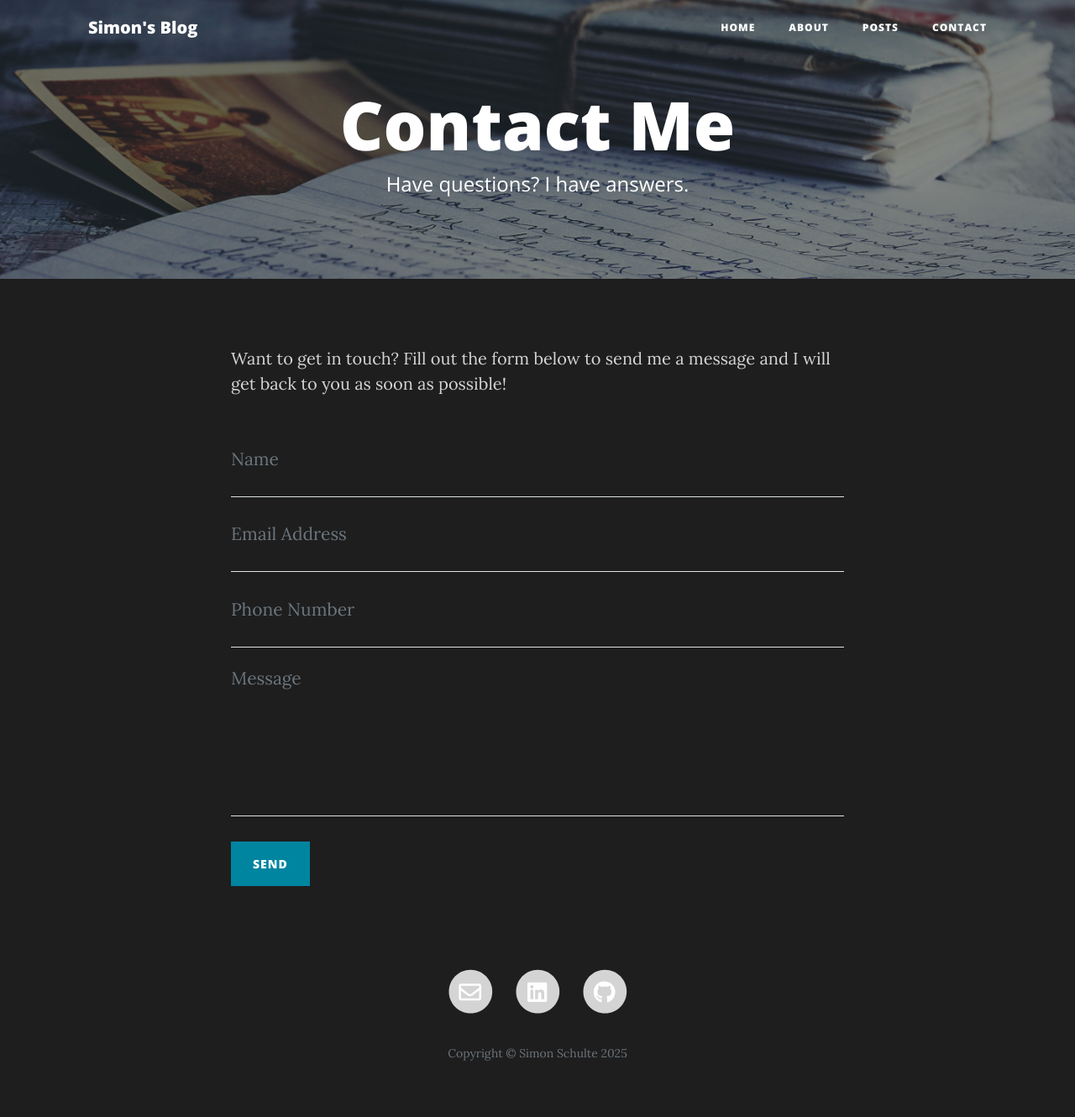
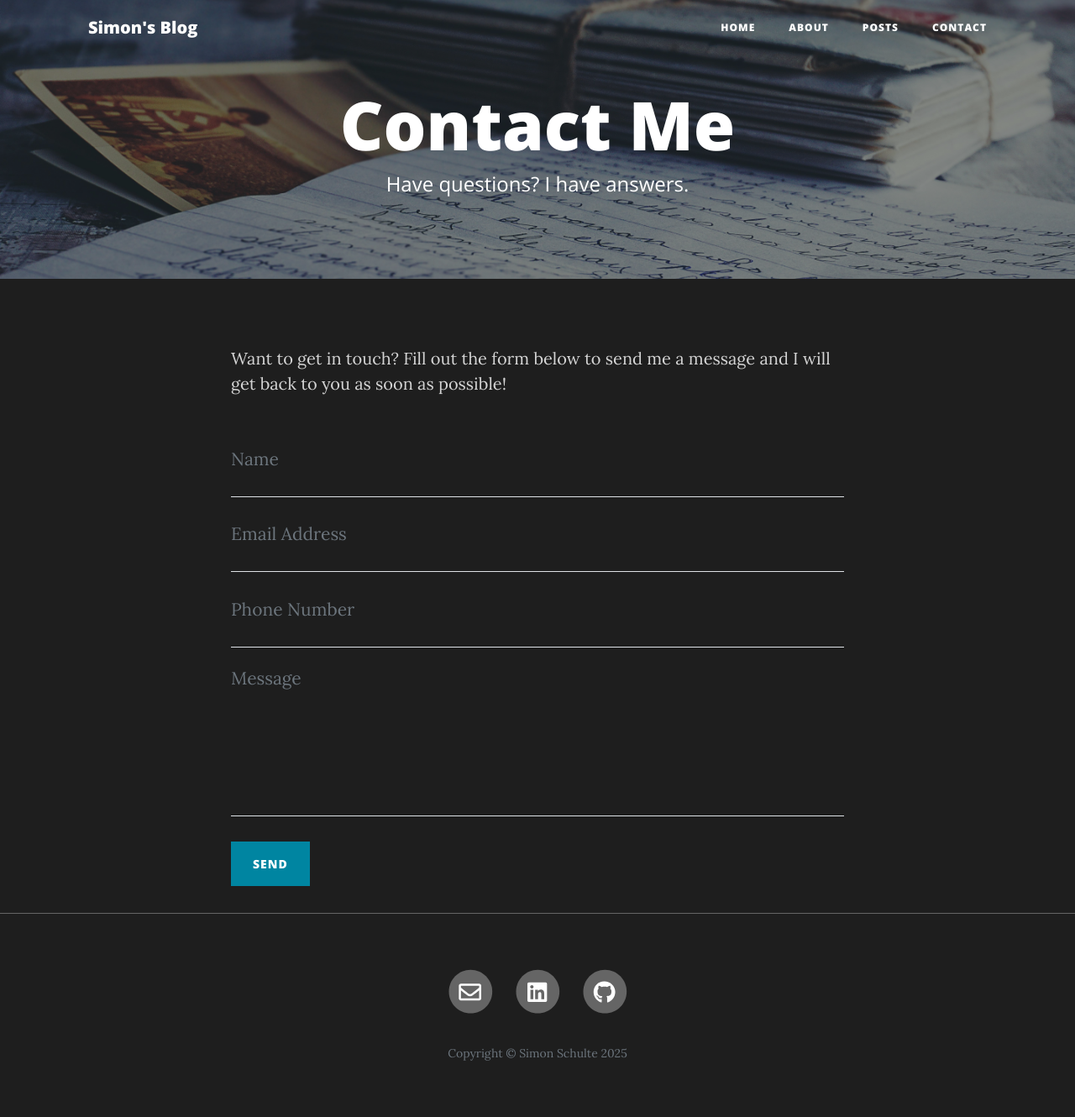
Before and after one commit to Neokil/blog.neokil.de, a Jekyll site: the page built from contact.html, in a window 1280 px wide. Shown: the whole page at 84% size. Built offline with Jekyll 4.4.1, drawn with Linux system fonts in a browser that asks for light colours.

Commit message:
fix coloring

```diff
--- a/_sass/sections/_footer.scss
+++ b/_sass/sections/_footer.scss
@@ -5,6 +5,12 @@ footer {
     .list-inline {
         margin: 0;
         padding: 0;
+
+        .fa-stack {
+            .fa-circle {
+                color: #ffffff50
+            }
+        }
     }
 
     .copyright {
--- a/_sass/variables/_colors.scss
+++ b/_sass/variables/_colors.scss
@@ -5,3 +5,5 @@ $teal: #0085A1;
 $primary: $teal;
 $background-color: #1E1E1E;
 $text-color: #D4D4D4;
+$hr-border-color: #ffffff50;
+$input-bg: #1E1E1E;
```
